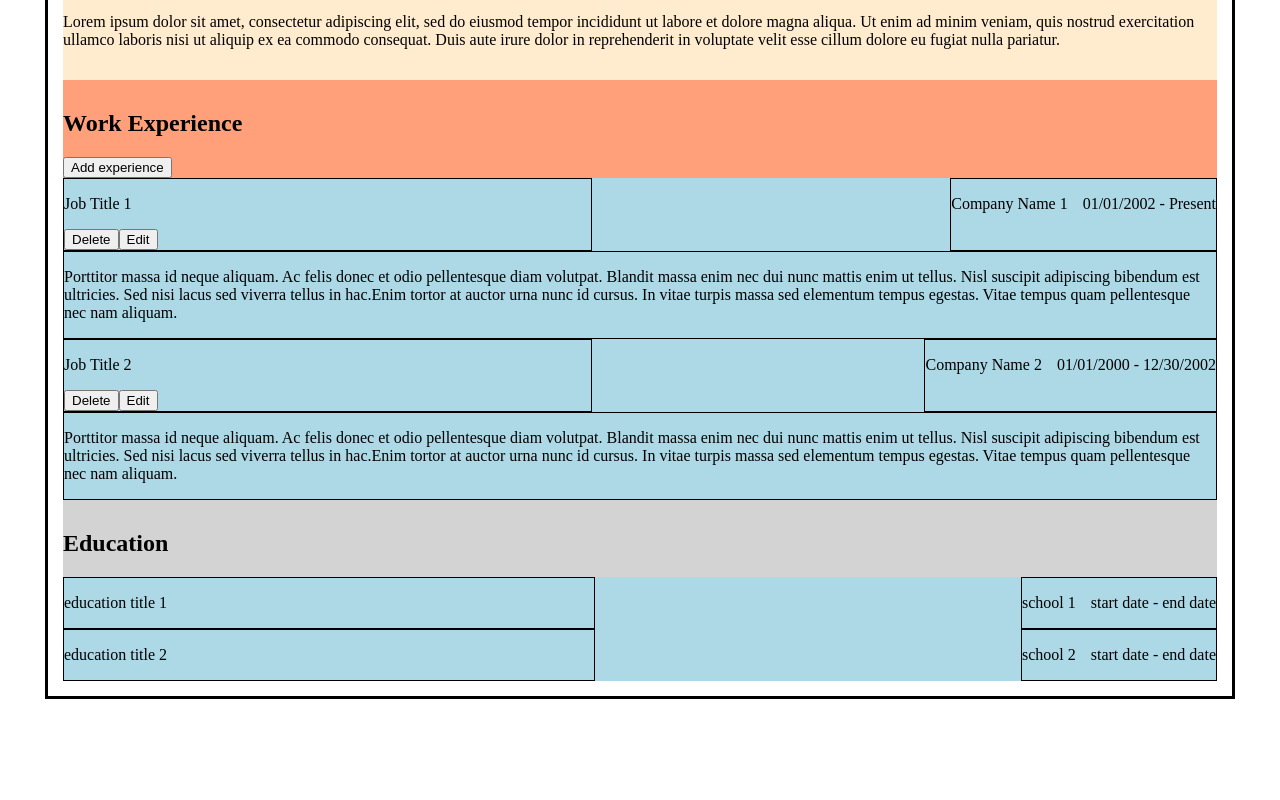
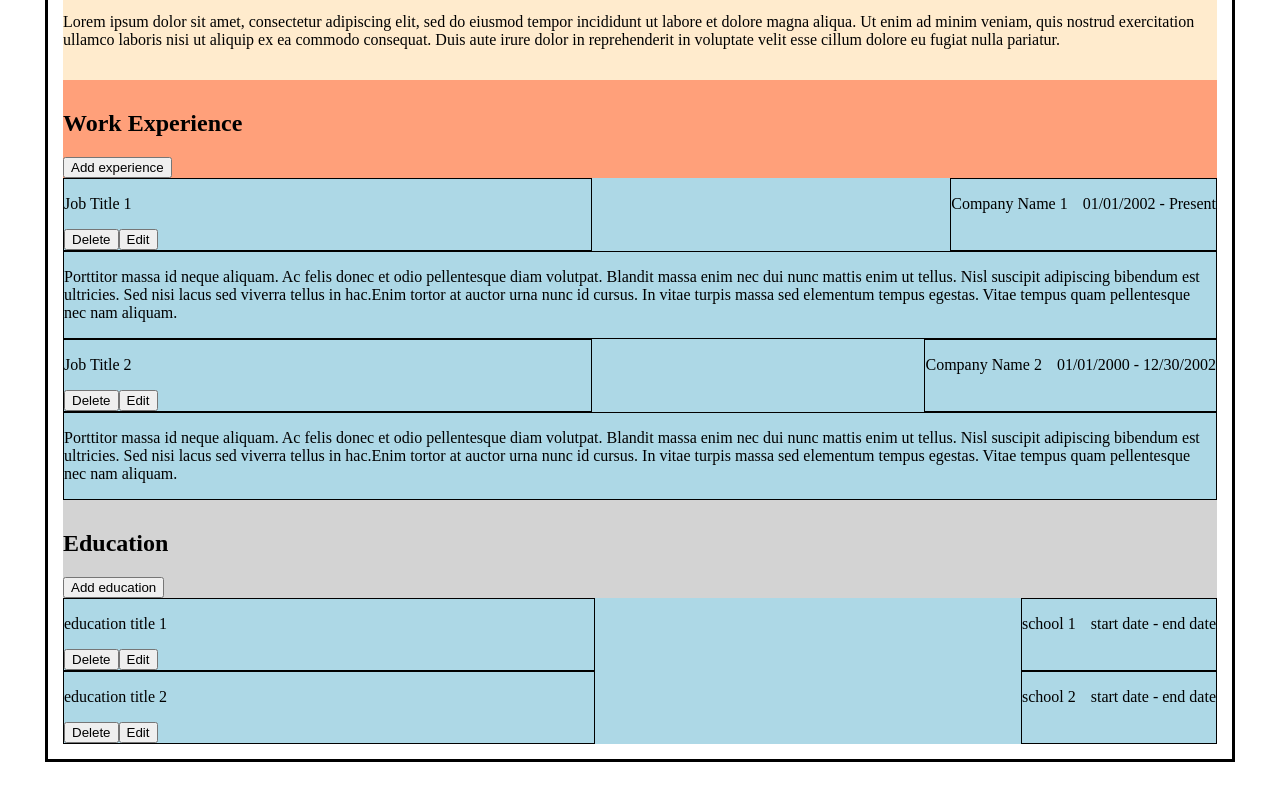
Before and after one commit to ykoziy/odin-cv-app, a React (Create React App) app: page / in a window 1280 px wide. Shown: the part 308-1108 px from the top of the page. Before the commit the page ends 1052 px from the top, so only its background shows below. Built offline with nearby package versions, Linux system fonts and the light colour scheme.

Commit message:
Added Add education button, and delete and edit buttons for each entry, placeholder console.log

```diff
--- a/src/components/Education/Education.js
+++ b/src/components/Education/Education.js
@@ -24,6 +24,25 @@ class Education extends Component {
         },
       ],
     };
+    this.handleAddButtonClick = this.handleAddButtonClick.bind(this);
+    this.onEditEntry = this.onEditEntry.bind(this);
+    this.onDeleteEntry = this.onDeleteEntry.bind(this);
+  }
+
+  handleAddButtonClick() {
+    console.log('Adding education');
+  }
+
+  handleEditButtonClick(e) {
+    console.log('editing education entry');
+  }
+
+  onDeleteEntry(e) {
+    console.log('deleting education entry');
+  }
+
+  onEditEntry(e) {
+    console.log('MODAL: editing education entry');
   }
 
   renderEntry(education) {
@@ -33,6 +52,8 @@ class Education extends Component {
         title={education.title}
         schoolName={education.schoolName}
         dates={`${education.startDate} - ${education.endDate}`}
+        onDeleteEntry={this.onDeleteEntry}
+        onEditEntry={this.handleEditButtonClick}
       />
     );
   }
@@ -44,6 +65,7 @@ class Education extends Component {
     return (
       <section className={styles.education}>
         <h2>Education</h2>
+        <button onClick={this.handleAddButtonClick}>Add education</button>
         {educationList}
       </section>
     );
--- a/src/components/Education/EducationEntry.js
+++ b/src/components/Education/EducationEntry.js
@@ -7,12 +7,14 @@ class EducationEntry extends Component {
   }
 
   render() {
-    const { title, schoolName, dates } = this.props;
+    const { title, schoolName, dates, onDeleteEntry, onEditEntry } = this.props;
     return (
       <article className={styles.container}>
         {' '}
         <div className={styles['left-container']}>
           <p>{title}</p>
+          <button onClick={onDeleteEntry}>Delete</button>
+          <button onClick={onEditEntry}>Edit</button>
         </div>
         <div className={styles['right-container']}>
           <p>{schoolName}</p>
```
